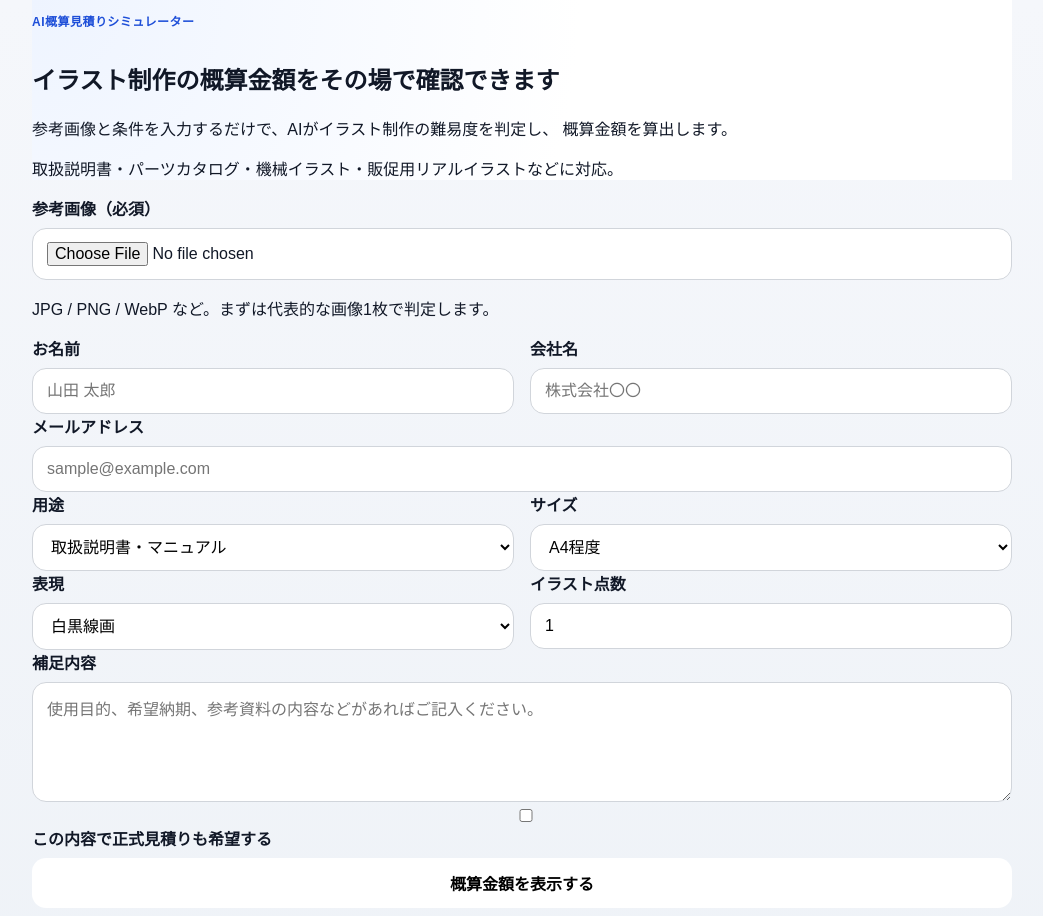
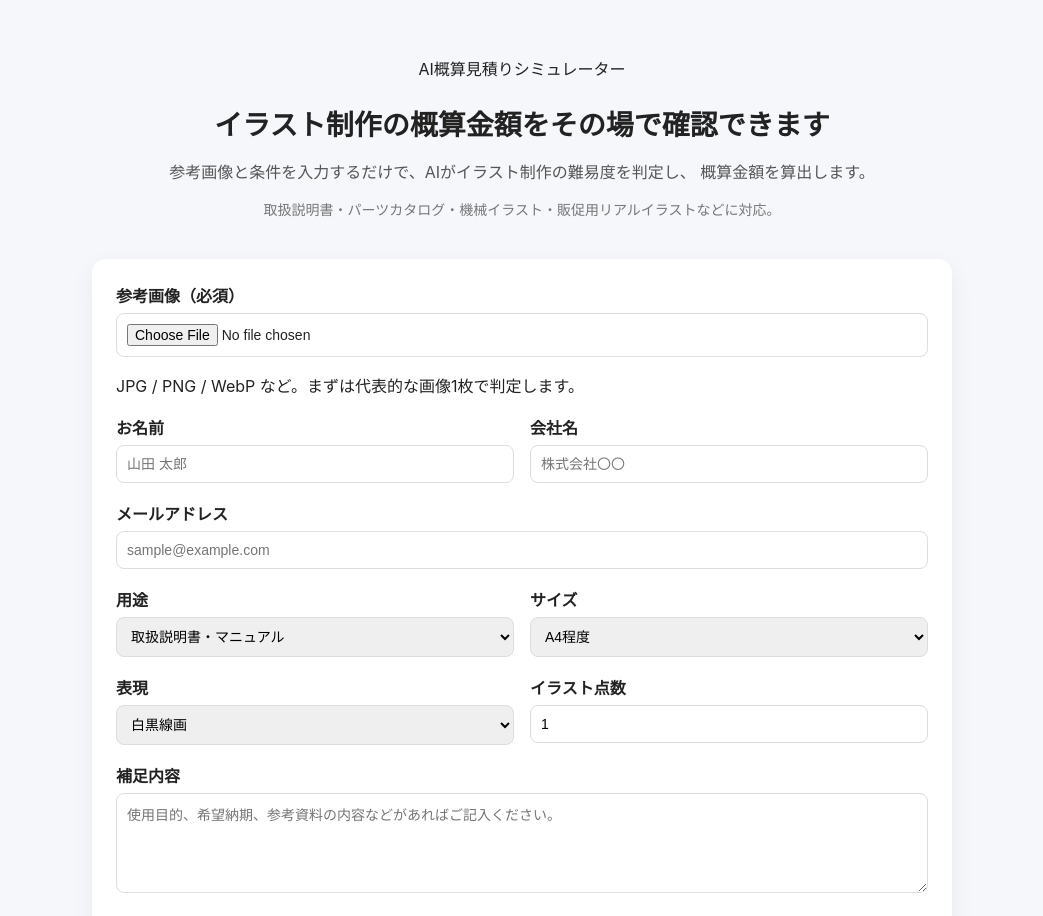
Before and after one commit to k-hioki-source/ai-estimate, a Next.js app: page / in a window 1280 px wide. Shown: the top 916 px of the page, without its empty margins (118-1161 px from the left). Built offline with nearby package versions, Linux system fonts and the light colour scheme.

Commit message:
Update globals.css

```diff
--- a/app/globals.css
+++ b/app/globals.css
@@ -1,264 +1,83 @@
-* { box-sizing: border-box; }
-html, body {
+* {
+  box-sizing: border-box;
+}
+
+body {
   margin: 0;
-  padding: 0;
-  font-family: Arial, Helvetica, sans-serif;
-  background: linear-gradient(180deg, #f5f7fb 0%, #eef2f7 100%);
-  color: #111827;
+  font-family: -apple-system, BlinkMacSystemFont, "Segoe UI", Roboto, "Helvetica Neue", Arial, sans-serif;
+  background: #f5f7fb;
+  color: #222;
 }
-body { min-height: 100vh; }
-a { color: inherit; }
-.pageShell { padding: 28px 16px 56px; }
-.container { max-width: 980px; margin: 0 auto; }
-.card {
-  background: rgba(255, 255, 255, 0.96);
-  border: 1px solid #e5e7eb;
-  border-radius: 24px;
-  padding: 28px;
-  box-shadow: 0 18px 42px rgba(15, 23, 42, 0.08);
+
+/* ---------- レイアウト ---------- */
+
+.estimate-page {
+  max-width: 900px;
+  margin: 0 auto;
+  padding: 40px 20px;
 }
-.stack { display: grid; gap: 16px; }
-.stackLarge { display: grid; gap: 24px; }
-.grid { display: grid; gap: 16px; }
-.grid-2 { grid-template-columns: repeat(2, minmax(0, 1fr)); }
-.gridSpan2 { grid-column: 1 / -1; }
-@media (max-width: 768px) {
-  .grid-2 { grid-template-columns: 1fr; }
-  .gridSpan2 { grid-column: auto; }
-  .pageShell { padding: 16px 12px 40px; }
-  .card { padding: 20px; border-radius: 20px; }
+
+/* ---------- ヒーロー ---------- */
+
+.hero {
+  text-align: center;
+  margin-bottom: 40px;
 }
-label { display: block; font-weight: 700; margin-bottom: 8px; }
-input, select, textarea, button {
+
+.hero h1 {
+  font-size: 28px;
+  margin-bottom: 12px;
+}
+
+.lead {
+  font-size: 16px;
+  color: #555;
+}
+
+.sublead {
+  font-size: 14px;
+  color: #777;
+}
+
+/* ---------- カード ---------- */
+
+.estimate-card,
+.result-card {
+  background: #fff;
+  border-radius: 14px;
+  padding: 24px;
+  margin-bottom: 30px;
+  box-shadow: 0 8px 24px rgba(0,0,0,0.06);
+}
+
+/* ---------- フォーム ---------- */
+
+.field {
+  margin-bottom: 18px;
+}
+
+.field label {
+  display: block;
+  font-weight: bold;
+  margin-bottom: 6px;
+}
+
+input,
+select,
+textarea {
   width: 100%;
-  padding: 13px 14px;
-  border-radius: 14px;
-  border: 1px solid #d1d5db;
-  font: inherit;
-  background: #fff;
-}
-input:focus, select:focus, textarea:focus {
-  outline: none;
-  border-color: #2563eb;
-  box-shadow: 0 0 0 4px rgba(37, 99, 235, 0.10);
-}
-textarea { min-height: 120px; resize: vertical; }
-button { cursor: pointer; border: none; font-weight: 700; }
-button:disabled { opacity: 0.65; cursor: not-allowed; }
-.primaryButton {
-  background: linear-gradient(135deg, #2563eb, #1d4ed8);
-  color: white;
-  min-height: 52px;
-  box-shadow: 0 12px 28px rgba(37, 99, 235, 0.22);
-}
-.muted { color: #5b6474; }
-.compactText { max-width: 640px; line-height: 1.7; }
-.eyebrow {
-  display: inline-flex;
-  align-items: center;
-  gap: 6px;
-  font-size: 12px;
-  font-weight: 700;
-  color: #1d4ed8;
-  letter-spacing: 0.04em;
-  text-transform: uppercase;
-}
-.hero {
-  background: radial-gradient(circle at top left, #eef4ff 0%, #ffffff 55%);
-}
-.heroTitle {
-  font-size: clamp(30px, 5vw, 46px);
-  line-height: 1.15;
-  margin: 10px 0 12px;
-}
-.heroLead {
-  max-width: 720px;
-  color: #465061;
-  font-size: 16px;
-  line-height: 1.8;
-  margin: 0;
-}
-.heroPoints {
-  margin-top: 18px;
-  display: flex;
-  flex-wrap: wrap;
-  gap: 10px;
-}
-.miniPoint {
-  padding: 10px 14px;
-  border-radius: 999px;
-  background: #eff6ff;
-  color: #1e3a8a;
-  font-weight: 700;
-  font-size: 13px;
-}
-.sectionHeading {
-  display: grid;
-  gap: 8px;
-}
-.sectionTitle {
-  font-size: 28px;
-  margin: 6px 0 0;
-}
-.preview {
-  width: 100%;
-  max-height: 360px;
-  object-fit: contain;
-  border-radius: 18px;
-  border: 1px solid #e5e7eb;
-  background: #f8fafc;
-}
-.checkRow {
-  display: flex;
-  align-items: center;
-  gap: 10px;
-  margin: 0;
-  font-weight: 600;
-}
-.checkRow input {
-  width: 18px;
-  height: 18px;
-  margin: 0;
-  flex: 0 0 auto;
-}
-.trustBox {
-  background: #f8fafc;
-  border: 1px solid #e5e7eb;
-  border-radius: 18px;
-  padding: 18px;
-}
-.trustTitle { margin: 0 0 12px; font-size: 18px; }
-.trustList {
-  margin: 0;
-  padding-left: 20px;
-  color: #334155;
-  line-height: 1.8;
-}
-.errorBox {
-  background: #fff1f2;
-  border: 1px solid #fecdd3;
-  color: #9f1239;
-  border-radius: 18px;
-  padding: 16px 18px;
-}
-.resultHero {
-  background: linear-gradient(135deg, #0f172a, #1e293b);
-  color: white;
-}
-.badgeRow {
-  display: flex;
-  flex-wrap: wrap;
-  gap: 10px;
-  align-items: center;
-}
-.badge, .scorePill {
-  display: inline-flex;
-  align-items: center;
-  min-height: 34px;
-  padding: 7px 12px;
-  border-radius: 999px;
-  font-weight: 700;
-  font-size: 12px;
-}
-.badge { background: #dbeafe; color: #1d4ed8; }
-.scorePill { background: rgba(255,255,255,0.12); color: #fff; }
-.resultTopGrid {
-  margin-top: 16px;
-  display: grid;
-  gap: 18px;
-  grid-template-columns: 1.5fr 1fr;
-}
-@media (max-width: 768px) {
-  .resultTopGrid { grid-template-columns: 1fr; }
-}
-.resultAmountLabel {
-  margin: 18px 0 6px;
-  color: rgba(255,255,255,0.72);
+  padding: 10px;
+  border-radius: 8px;
+  border: 1px solid #ddd;
   font-size: 14px;
 }
-.resultAmount {
-  margin: 0 0 10px;
-  font-size: clamp(34px, 5vw, 54px);
-  line-height: 1;
+
+textarea {
+  min-height: 100px;
 }
-.summaryCard {
-  background: rgba(255,255,255,0.08);
-  border: 1px solid rgba(255,255,255,0.12);
-  border-radius: 18px;
-  padding: 18px;
-  display: grid;
-  gap: 14px;
-}
-.summaryItem {
-  display: flex;
-  justify-content: space-between;
-  gap: 16px;
-  align-items: center;
-}
-.summaryItem span { color: rgba(255,255,255,0.72); font-size: 13px; }
-.summaryItem strong { font-size: 15px; }
-.noticeText {
-  margin: 16px 0 0;
-  color: rgba(255,255,255,0.78);
-  line-height: 1.7;
-  font-size: 13px;
-}
-.resultBox {
-  background: rgba(255, 255, 255, 0.96);
-  border: 1px solid #e5e7eb;
-  border-radius: 18px;
-  padding: 20px;
-  box-shadow: 0 10px 28px rgba(15, 23, 42, 0.06);
-}
-.list { margin: 16px 0 0; padding-left: 18px; }
-.cleanList {
-  list-style: none;
-  padding: 0;
-  display: grid;
-  gap: 12px;
-}
-.cleanList li {
-  display: flex;
-  justify-content: space-between;
-  gap: 16px;
-  border-bottom: 1px solid #eef2f7;
-  padding-bottom: 10px;
-}
-.cleanList li:last-child { border-bottom: none; padding-bottom: 0; }
-.cleanList span { color: #64748b; }
-.cleanList strong { color: #0f172a; }
-.footerNote {
-  margin-top: 14px;
-  font-size: 13px;
-  color: #5b6474;
-  line-height: 1.7;
-}
-.ctaCard {
-  display: grid;
-  gap: 18px;
-  align-items: center;
-  grid-template-columns: 1.2fr 1fr;
-}
-@media (max-width: 768px) {
-  .ctaCard { grid-template-columns: 1fr; }
-}
-.ctaTitle {
-  font-size: 24px;
-  margin: 8px 0;
-}
-.ctaActions { display: grid; gap: 12px; }
-.ctaButtonLike {
-  display: flex;
-  align-items: center;
-  justify-content: center;
-  min-height: 56px;
-  border-radius: 16px;
-  background: linear-gradient(135deg, #2563eb, #1d4ed8);
-  color: white;
-  font-weight: 700;
-  text-align: center;
-  padding: 0 18px;
-}
+
+/* ---------- 2カラム ---------- */
+
 .grid {
   display: grid;
   grid-template-columns: 1fr 1fr;
@@ -270,3 +89,116 @@ button:disabled { opacity: 0.65; cursor: not-allowed; }
     grid-template-columns: 1fr;
   }
 }
+
+/* ---------- ボタン ---------- */
+
+button {
+  width: 100%;
+  padding: 14px;
+  border: none;
+  border-radius: 10px;
+  background: #2563eb;
+  color: #fff;
+  font-size: 16px;
+  font-weight: bold;
+  cursor: pointer;
+  margin-top: 10px;
+}
+
+button:disabled {
+  background: #aaa;
+}
+
+/* ---------- エラー ---------- */
+
+.error {
+  color: red;
+  margin-top: 10px;
+}
+
+/* ---------- プレビュー ---------- */
+
+.preview-box {
+  margin-top: 12px;
+  border: 1px solid #ddd;
+  border-radius: 12px;
+  padding: 12px;
+  background: #fafafa;
+}
+
+.preview-box img {
+  max-width: 100%;
+  border-radius: 8px;
+}
+
+/* ---------- 結果 ---------- */
+
+.result-card h2 {
+  font-size: 28px;
+  color: #2563eb;
+  margin-bottom: 10px;
+}
+
+.result-grid {
+  display: grid;
+  grid-template-columns: repeat(2, 1fr);
+  gap: 20px;
+  margin: 20px 0;
+}
+
+.result-label {
+  font-size: 12px;
+  color: #777;
+}
+
+.stars {
+  font-size: 20px;
+  color: #f59e0b;
+}
+
+.score {
+  font-size: 18px;
+  font-weight: bold;
+}
+
+/* ---------- コメント ---------- */
+
+.analysis-box {
+  background: #f3f4f6;
+  padding: 14px;
+  border-radius: 10px;
+  margin-top: 15px;
+}
+
+/* ---------- 注意 ---------- */
+
+.note {
+  font-size: 12px;
+  color: #666;
+  margin-top: 15px;
+}
+
+/* ---------- CTA ---------- */
+
+.cta-box {
+  margin-top: 20px;
+  padding: 16px;
+  border-radius: 10px;
+  background: #e0f2fe;
+}
+
+/* ---------- 実績 ---------- */
+
+.trust {
+  background: #fff;
+  padding: 20px;
+  border-radius: 14px;
+}
+
+.trust h2 {
+  margin-bottom: 10px;
+}
+
+.trust ul {
+  padding-left: 18px;
+}
```
